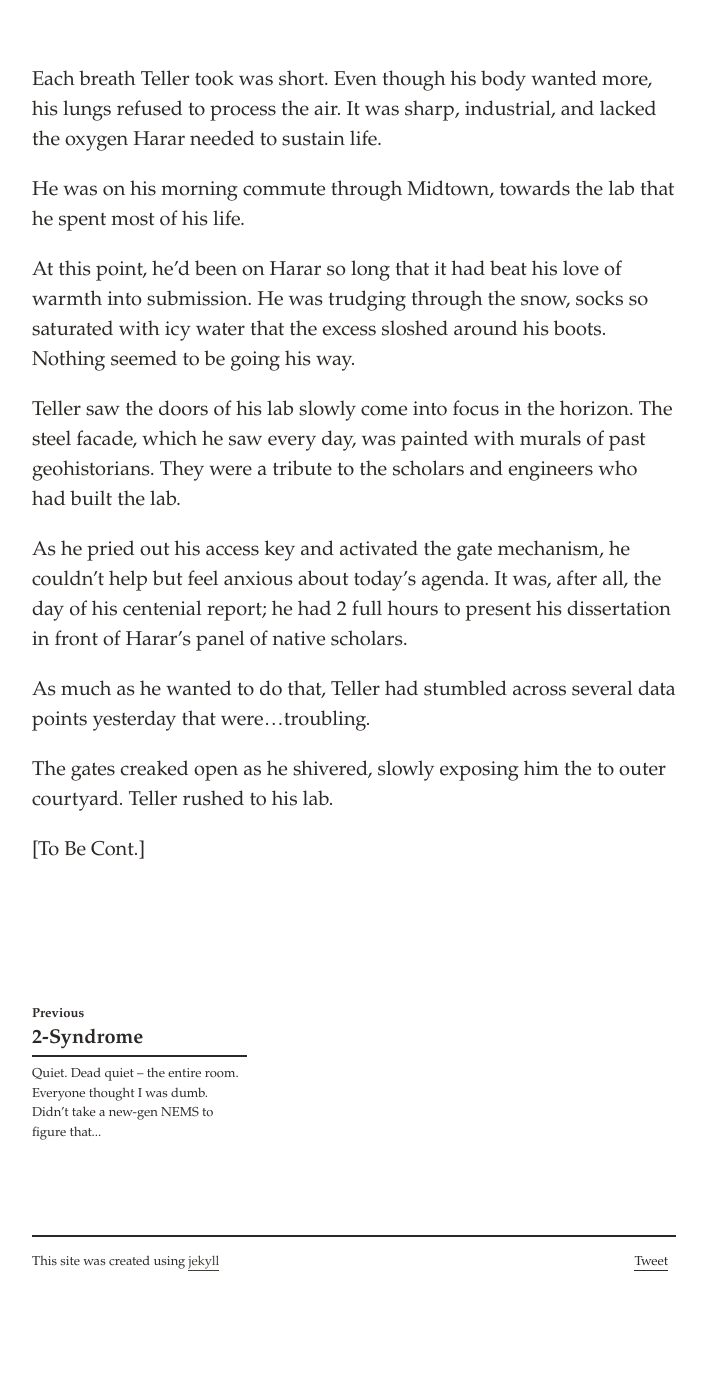
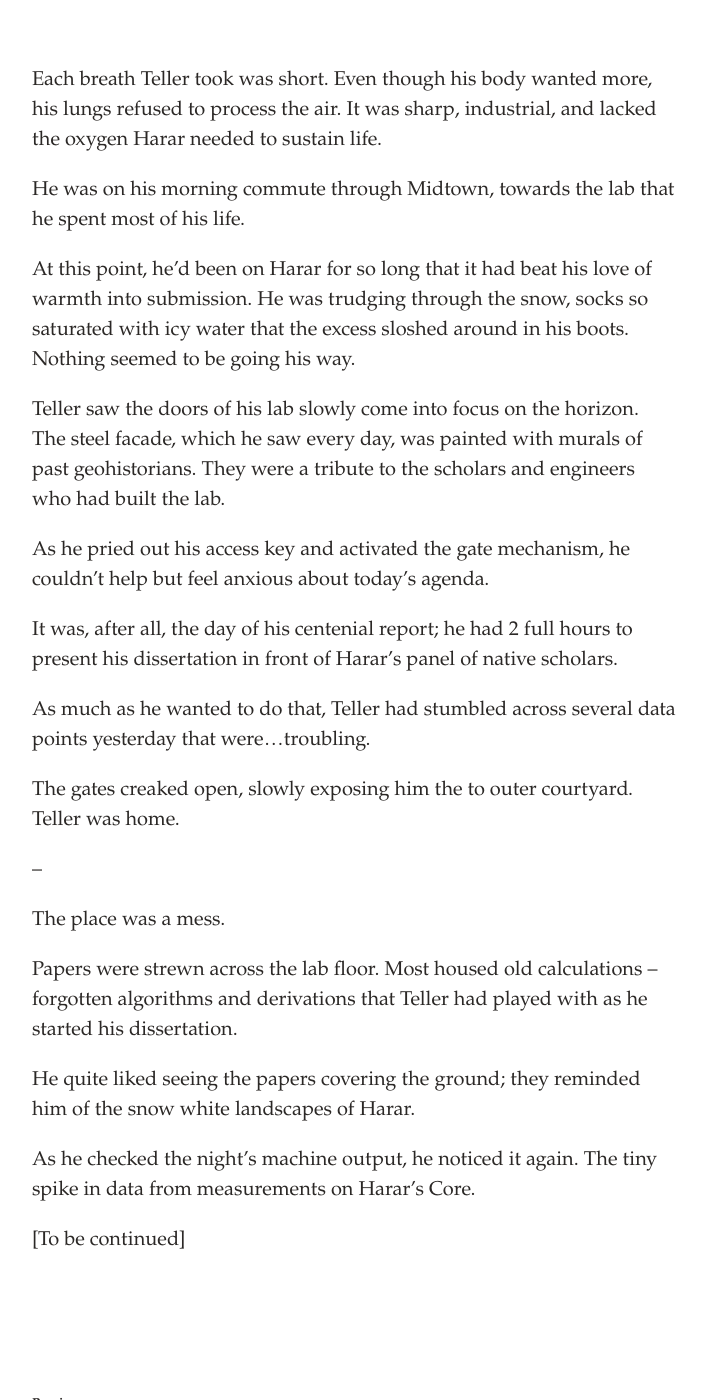
Before and after one commit to svvchen/nervxious, a Jekyll site: the page built from _posts/2019-08-12-teller.markdown, in a window 1280 px wide and 1400 px high, scrolled down 429 px. Shown: the whole window, without its empty margins (286-993 px from the left). Built offline with Jekyll 4.4.1, drawn with Linux system fonts in a browser that asks for light colours; comment, search, counter and statistics services are not loaded; before the commit the page ends 1717 px from its top, so only the background shows below that.

Commit message:
Update 2019-08-12-teller.markdown

```diff
--- a/_posts/2019-08-12-teller.markdown
+++ b/_posts/2019-08-12-teller.markdown
@@ -8,14 +8,26 @@ Each breath Teller took was short. Even though his body wanted more, his lungs r
 
 He was on his morning commute through Midtown, towards the lab that he spent most of his life.
 
-At this point, he'd been on Harar so long that it had beat his love of warmth into submission. He was trudging through the snow, socks so saturated with icy water that the excess sloshed around his boots. Nothing seemed to be going his way.
+At this point, he'd been on Harar for so long that it had beat his love of warmth into submission. He was trudging through the snow, socks so saturated with icy water that the excess sloshed around in his boots. Nothing seemed to be going his way.
 
-Teller saw the doors of his lab slowly come into focus in the horizon. The steel facade, which he saw every day, was painted with murals of past geohistorians. They were a tribute to the scholars and engineers who had built the lab.
+Teller saw the doors of his lab slowly come into focus on the horizon. The steel facade, which he saw every day, was painted with murals of past geohistorians. They were a tribute to the scholars and engineers who had built the lab.
 
-As he pried out his access key and activated the gate mechanism, he couldn't help but feel anxious about today's agenda. It was, after all, the day of his centenial report; he had 2 full hours to present his dissertation in front of Harar's panel of native scholars.
+As he pried out his access key and activated the gate mechanism, he couldn't help but feel anxious about today's agenda.
+
+It was, after all, the day of his centenial report; he had 2 full hours to present his dissertation in front of Harar's panel of native scholars.
 
 As much as he wanted to do that, Teller had stumbled across several data points yesterday that were...troubling.
 
-The gates creaked open as he shivered, slowly exposing him the to outer courtyard. Teller rushed to his lab.
+The gates creaked open, slowly exposing him the to outer courtyard. Teller was home.
 
-[To Be Cont.]
+--
+
+The place was a mess.
+
+Papers were strewn across the lab floor. Most housed old calculations -- forgotten algorithms and derivations that Teller had played with as he started his dissertation.
+
+He quite liked seeing the papers covering the ground; they reminded him of the snow white landscapes of Harar.
+
+As he checked the night's machine output, he noticed it again. The tiny spike in data from measurements on Harar's Core.
+
+[To be continued]
```
